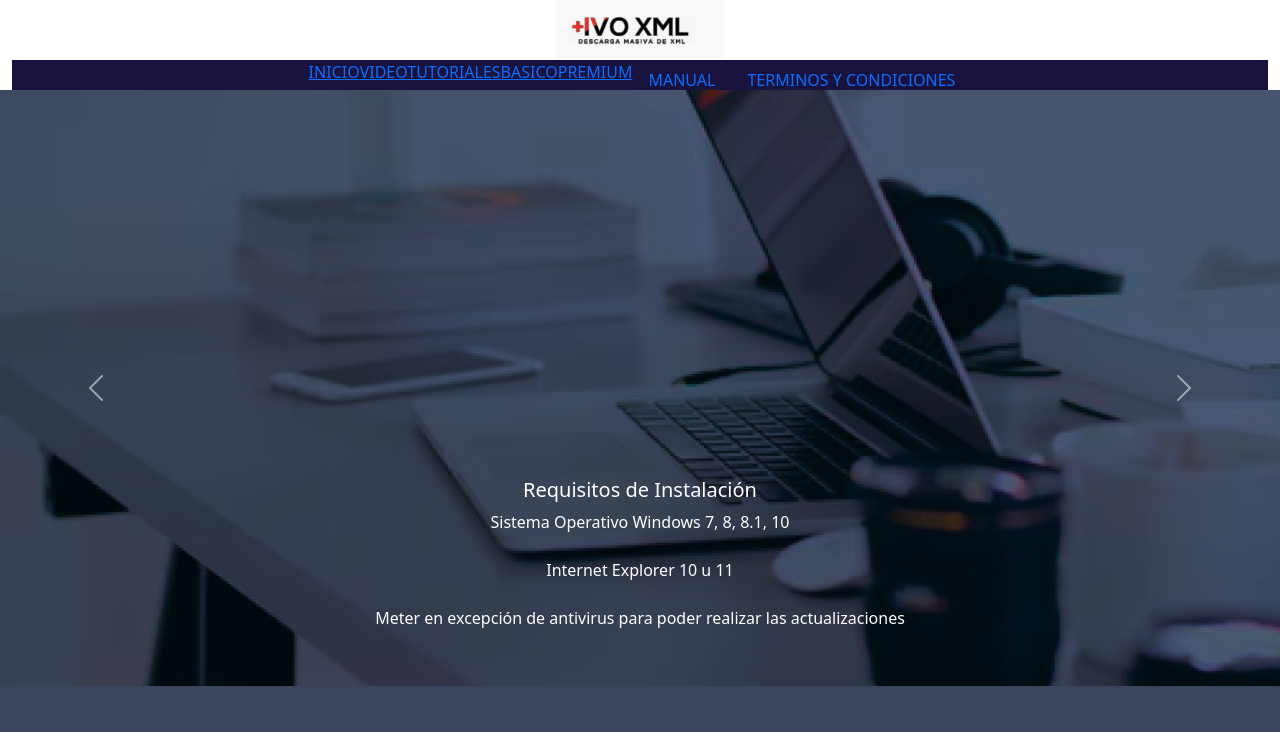
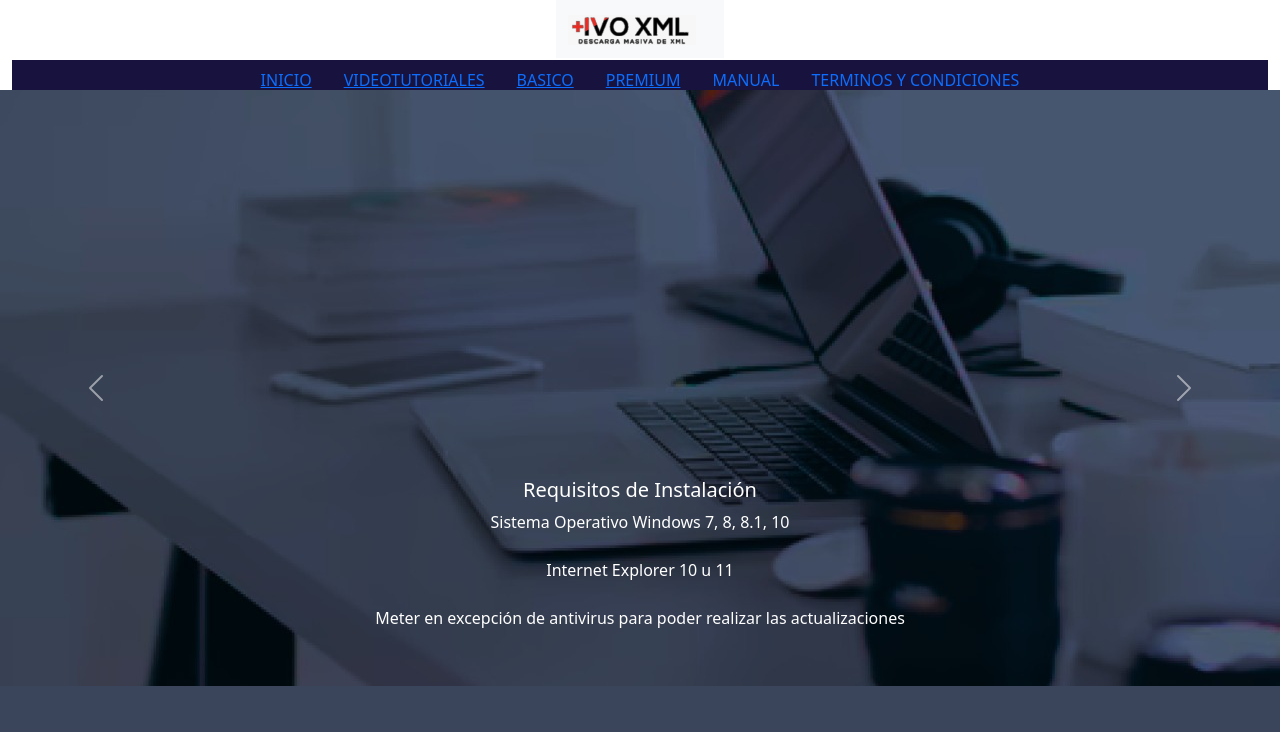
Before and after one commit to sevys/Masivoxml, a React app: page / in a window 1280 px wide. Shown: the top 732 px of the page. Built offline with nearby package versions, Linux system fonts and the light colour scheme.

Commit message:
header23

```diff
--- a/src/component/Header.js
+++ b/src/component/Header.js
@@ -32,23 +32,23 @@
                             <ul className="nav justify-content-center">
                                 <li className="nav-item">
                                     <Link to="/">
-                                     <a>INICIO</a>
+                                     <a className="nav-link " href="#">INICIO</a>
                                     </Link>
                                 </li>
                                 <li className="nav-item">
                                     <Link to="/Videotutoriales">
-                                       <a>VIDEOTUTORIALES</a>
+                                       <a className="nav-link " href="#">VIDEOTUTORIALES</a>
                                     </Link>
 
                                 </li>
                                 <li className="nav-item">
                                     <Link to="/Basic" >
-                                        <a>BASICO</a>
+                                        <a className="nav-link " href="#">BASICO</a>
                                     </Link>
                                 </li>
                                 <li className="nav-item">
                                     <Link to='/Premium' >
-                                        <a>PREMIUM</a>
+                                        <a className="nav-link " href="#">PREMIUM</a>
                                     </Link>
                                 </li>
                                 <li className="nav-item">
```
Also changed, not shown: public/bundle.js.
